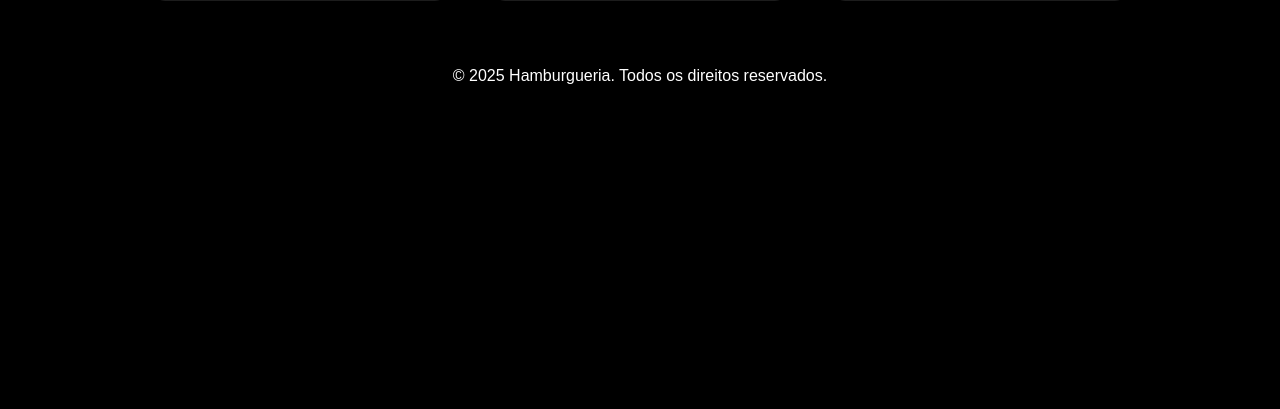
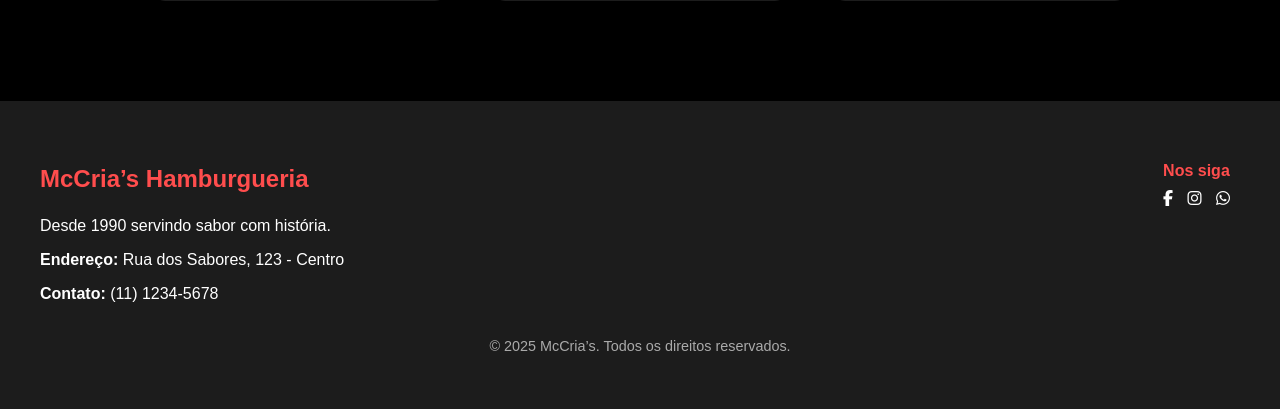
Before and after one commit to PedroBonomo/AVA2, a PHP site: page /novidades.php in a window 1280 px wide. Shown: the part 1143-1552 px from the top of the page. Before the commit the page ends 1227 px from the top, so only its background shows below. Run offline with PHP 8.4, Linux system fonts and the light colour scheme; data comes from the database, SQL or seed files in the repository.

Commit message:
rodape no novidades

```diff
--- a/novidades.php
+++ b/novidades.php
@@ -66,8 +66,29 @@ $conn->close();
     </div>
   </main>
 
-  <footer>
-    <p>&copy; 2025 Hamburgueria. Todos os direitos reservados.</p>
-  </footer>
+  <footer class="rodape-criativo">
+  <div class="container-rodape">
+    <div class="info-contato">
+      <h3>McCria’s Hamburgueria</h3>
+      <p>Desde 1990 servindo sabor com história.</p>
+      <p><strong>Endereço:</strong> Rua dos Sabores, 123 - Centro</p>
+      <p><strong>Contato:</strong> (11) 1234-5678</p>
+    </div>
+
+    <div class="redes-sociais">
+      <h4>Nos siga</h4>
+      <div class="icones-sociais">
+        <a href="#" target="_blank"><i class="fab fa-facebook-f"></i></a>
+        <a href="#" target="_blank"><i class="fab fa-instagram"></i></a>
+        <a href="#" target="_blank"><i class="fab fa-whatsapp"></i></a>
+      </div>
+
+    </div>
+
+    <div class="assinatura">
+      <p>&copy; 2025 McCria’s. Todos os direitos reservados.</p>
+    </div>
+  </div>
+</footer>
 </body>
 </html>
--- a/style.css
+++ b/style.css
@@ -54,11 +54,68 @@ body {
   font-weight: bold;
 }
 
-footer {
+.rodape-criativo {
+  background-color: #1c1c1c;
+  color: white;
+  padding: 40px 20px;
+  margin-top: 60px;
+  font-family: 'Arial', sans-serif;
+  box-shadow: 0 -4px 20px rgba(0, 0, 0, 0.3);
+}
+
+.container-rodape {
+  display: flex;
+  flex-wrap: wrap;
+  justify-content: space-between;
+  max-width: 1200px;
+  margin: auto;
+}
+
+.info-contato h3 {
+  font-size: 1.5rem;
+  color: #ff4d4d;
+}
+
+.redes-sociais h4 {
+  margin-bottom: 10px;
+  color: #ff4d4d;
+}
+
+.icones-sociais a {
+  margin-right: 10px;
+  display: inline-block;
+  text-decoration: none; /* remove o sublinhado */
+  color: white; /* força a cor branca no link */
+}
+
+.icones-sociais img {
+  width: 30px;
+  height: 30px;
+  transition: transform 0.3s ease;
+}
+
+.icones-sociais img:hover {
+  transform: scale(1.2);
+}
+
+.assinatura {
+  width: 100%;
   text-align: center;
-  background: #000;
-  color: white;
-  padding: 10px 0;
+  margin-top: 5px;
+  font-size: 0.9rem;
+  color: #aaa;
+}
+
+@media (max-width: 768px) {
+  .container-rodape {
+    flex-direction: column;
+    align-items: center;
+    text-align: center;
+  }
+
+  .icones-sociais {
+    justify-content: center;
+  }
 }
 
 /* =============== SOBRE ================= */
```
